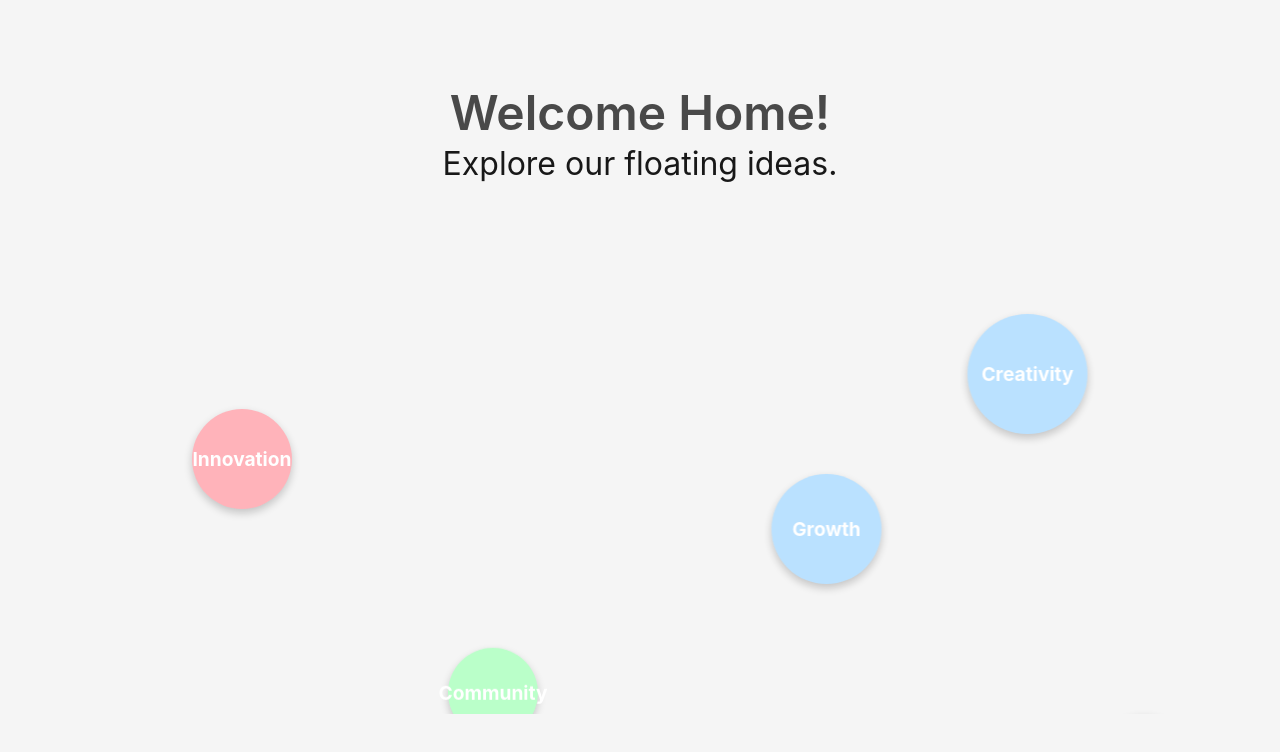
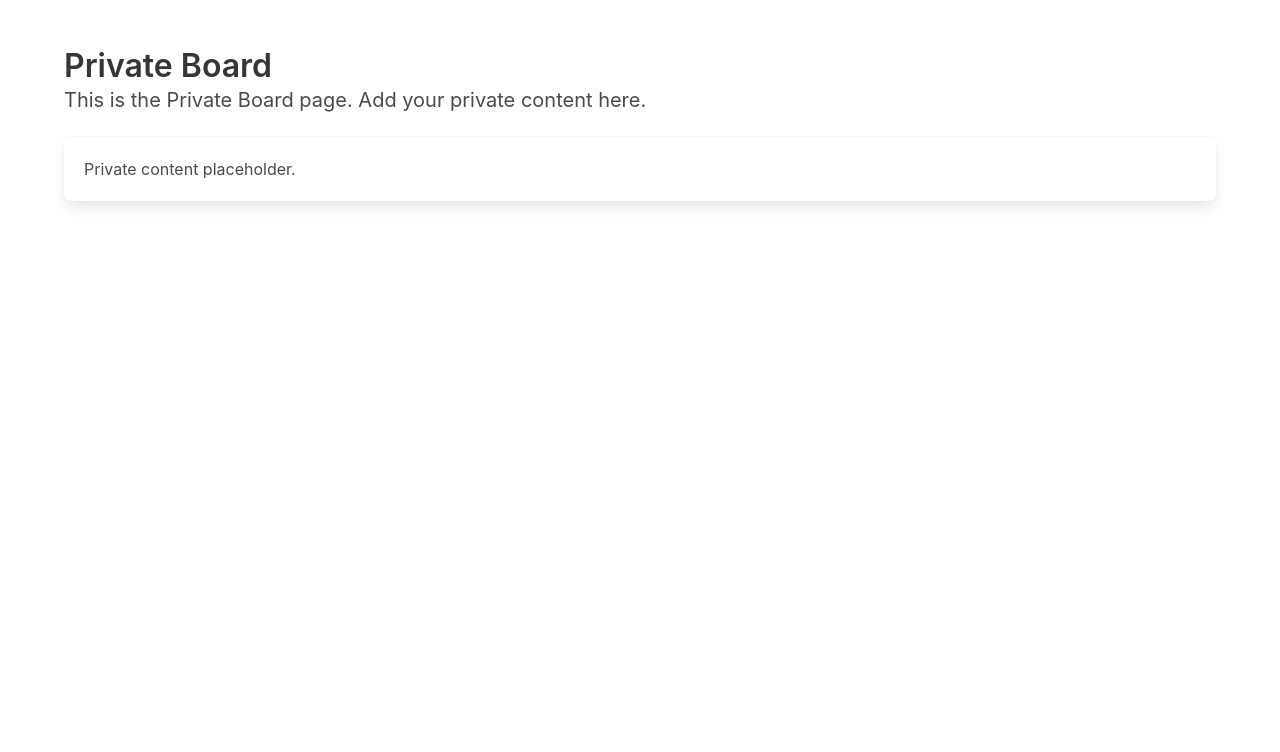
Before and after one commit to vmadh2/MASTERCHEFS, a Vue app: page /private-board in a window 1280 px wide. Shown: the top 752 px of the page. Built offline with nearby package versions, Linux system fonts and the light colour scheme.

Commit message:
v TESTING WITH TWO BOARDS

```diff
--- a/src/App.vue
+++ b/src/App.vue
@@ -1,17 +1,13 @@
 <template>
   <div id="app">
-    <HomePage />
+    <!-- router-view renders the component for the current route -->
+    <router-view />
   </div>
 </template>
 
 <script>
-import HomePage from './components/HomePage.vue';
-
 export default {
   name: 'App',
-  components: {
-    HomePage,
-  },
 };
 </script>
 
--- a/src/components/HomePage.vue
+++ b/src/components/HomeBoard.vue
@@ -4,6 +4,13 @@
       <div class="container has-text-centered">
         <h1 class="title is-1">Welcome Home!</h1>
         <h2 class="subtitle is-3">Explore our floating ideas.</h2>
+
+        <!-- Bulma button linking to Private Board -->
+        <div style="margin: 1.5rem 0;">
+          <router-link to="/private-board" class="button is-primary is-medium">
+            Go to Private Board
+          </router-link>
+        </div>
 
         <div class="bubble-container">
           <div
@@ -23,7 +30,7 @@
 
 <script>
 export default {
-  name: 'HomePage',
+  name: 'HomeBoard',
   data() {
     return {
       bubbles: [
--- /dev/null
+++ b/src/components/PrivateBoard.vue
@@ -0,0 +1,21 @@
+<template>
+  <section class="section">
+    <div class="container">
+      <h1 class="title">Private Board</h1>
+      <p class="subtitle">This is the Private Board page. Add your private content here.</p>
+      <div class="box">
+        <p>Private content placeholder.</p>
+      </div>
+    </div>
+  </section>
+</template>
+
+<script>
+export default {
+  name: 'PrivateBoard',
+};
+</script>
+
+<style scoped>
+/* small page-specific styles if needed */
+</style>
--- a/src/router/index.js
+++ b/src/router/index.js
@@ -1,8 +1,21 @@
 import { createRouter, createWebHistory } from 'vue-router'
+import HomeBoard  from '../components/HomeBoard.vue'
+import PrivateBoard from '../components/PrivateBoard.vue'
 
 const router = createRouter({
   history: createWebHistory(import.meta.env.BASE_URL),
-  routes: [],
+  routes: [
+    {
+      path: '/',
+      name: 'home-board',
+      component: HomeBoard
+    },
+    {
+      path: '/private-board',
+      name: 'private-board',
+      component: PrivateBoard
+    },
+  ],
 })
 
 export default router
```
